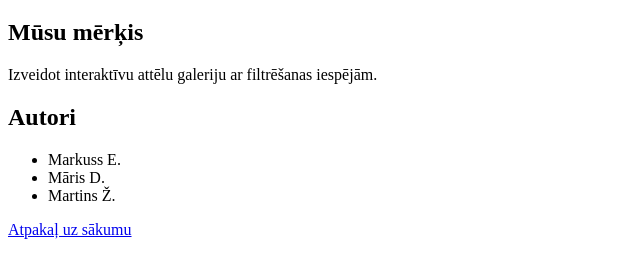
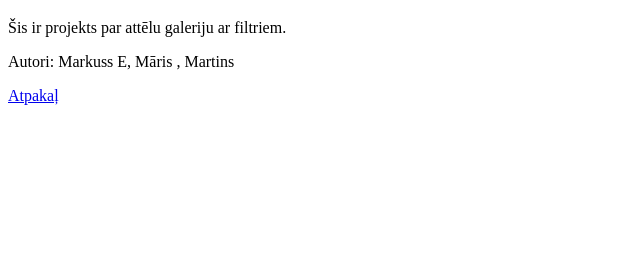
Before and after one commit to barbinators/ZE-BEST-PROGRAMESANAS-DARBS, a plain HTML site: page about.html in a window 1280 px wide. Shown: the part 61-338 px from the top of the page, without its empty margins (0-640 px from the left). Drawn offline with Linux system fonts and the light colour scheme.

Commit message:
Update about.html
Markuss E.

```diff
--- a/about.html
+++ b/about.html
@@ -1,32 +1,16 @@
 <!DOCTYPE html>
-<html lang="lv">
+<html>
 <head>
     <meta charset="UTF-8">
     <title>Par projektu</title>
     <link rel="stylesheet" href="style.css">
 </head>
 <body>
-    <header>
-        <h1>Par projektu</h1>
-    </header>
-
+    <header><h1>Par projektu</h1></header>
     <main>
-        <section>
-            <h2>Mūsu mērķis</h2>
-            <p>Izveidot interaktīvu attēlu galeriju ar filtrēšanas iespējām.</p>
-        </section>
-        <section>
-            <h2>Autori</h2>
-            <ul>
-                <li>Markuss E.</li>
-                <li>Māris D.</li>
-                <li>Martins Ž.</li>
-            </ul>
-        </section>
+        <p>Šis ir projekts par attēlu galeriju ar filtriem.</p>
+        <p>Autori: Markuss E, Māris , Martins</p>
     </main>
-
-    <footer>
-        <p><a href="index.html">Atpakaļ uz sākumu</a></p>
-    </footer>
+    <footer><a href="index.html">Atpakaļ</a></footer>
 </body>
 </html>
```
